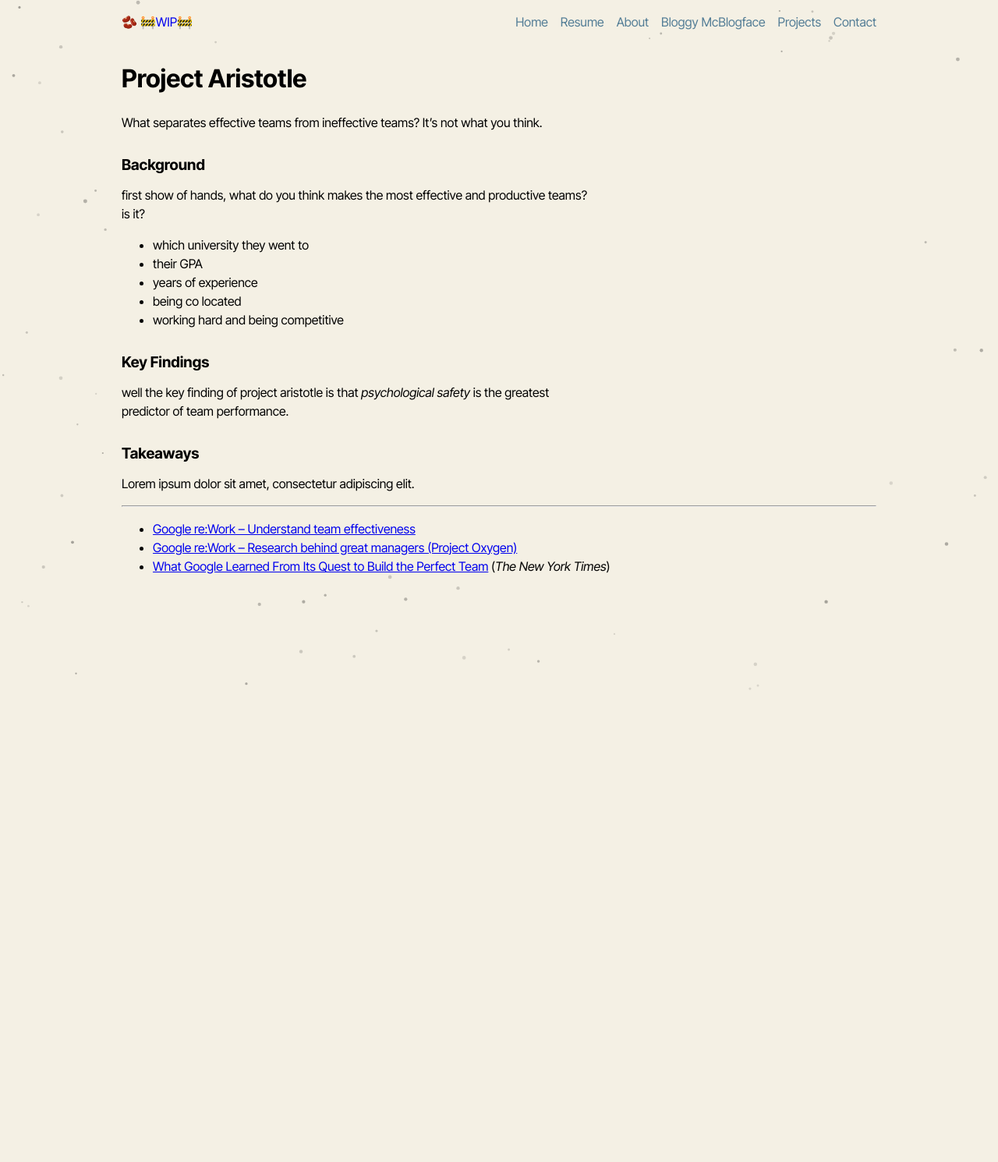
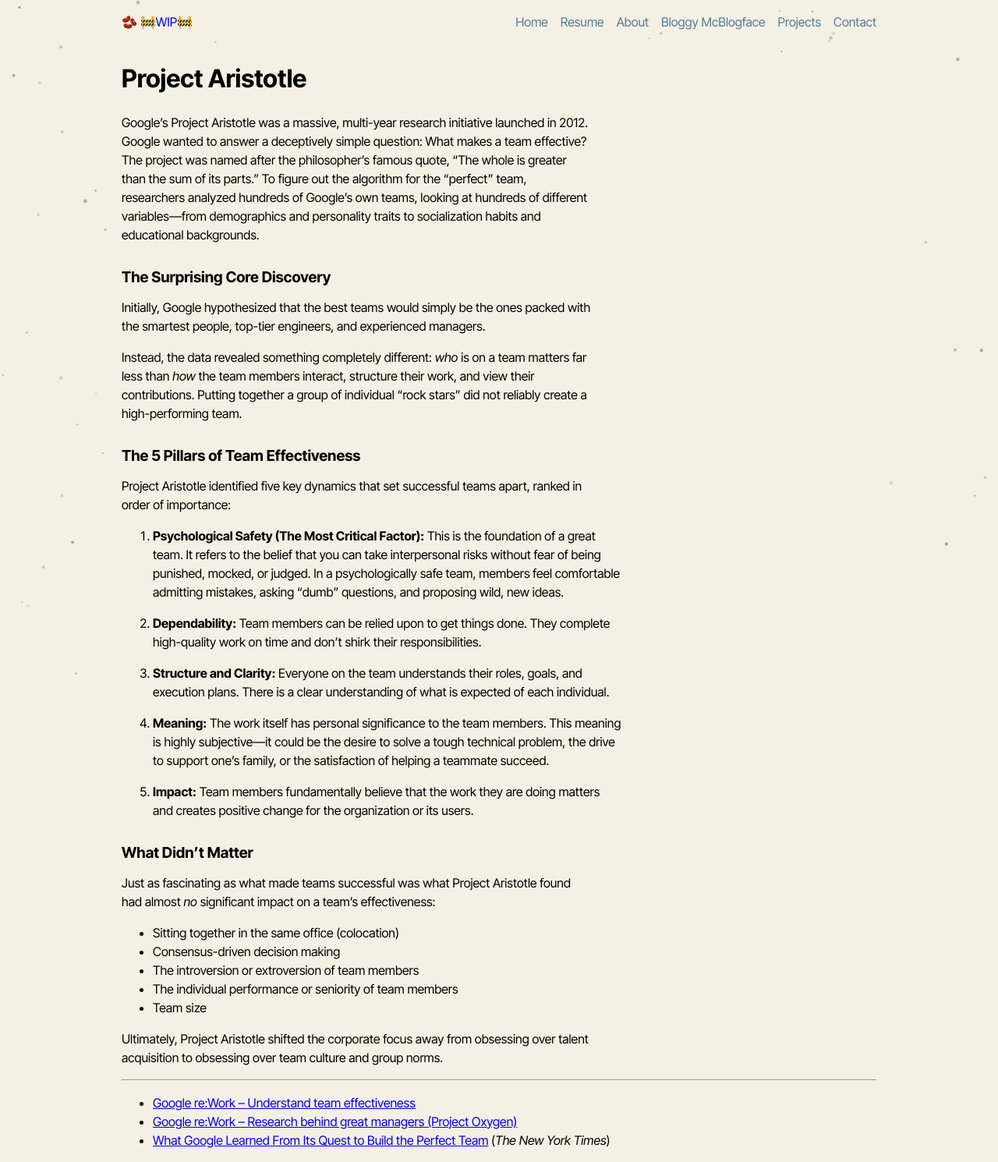
Before and after one commit to TusharSariya/TusharSariya.github.io, a Jekyll site: the page built from aristotle.md, in a window 1280 px wide. Shown: the whole page at 78% size. Built offline with Jekyll 4.4.1, drawn with Linux system fonts in a browser that asks for light colours; before the commit the page ends 900 px from its top, so only the background shows below that.

Commit message:
more oxygen

```diff
--- a/aristotle.md
+++ b/aristotle.md
@@ -4,25 +4,39 @@
 permalink: /project-aristotle
 ---
 
-What separates effective teams from ineffective teams? It's not what you think.
+Google's Project Aristotle was a massive, multi-year research initiative launched in 2012. Google wanted to answer a deceptively simple question: What makes a team effective? The project was named after the philosopher's famous quote, "The whole is greater than the sum of its parts." To figure out the algorithm for the "perfect" team, researchers analyzed hundreds of Google's own teams, looking at hundreds of different variables—from demographics and personality traits to socialization habits and educational backgrounds.
 
-## Background
+## The Surprising Core Discovery
 
-first show of hands, what do you think makes the most effective and productive teams? is it?
+Initially, Google hypothesized that the best teams would simply be the ones packed with the smartest people, top-tier engineers, and experienced managers.
 
-- which university they went to
-- their GPA
-- years of experience
-- being co located
-- working hard and being competitive
+Instead, the data revealed something completely different: *who* is on a team matters far less than *how* the team members interact, structure their work, and view their contributions. Putting together a group of individual "rock stars" did not reliably create a high-performing team.
 
-## Key Findings
+## The 5 Pillars of Team Effectiveness
 
-well the key finding of project aristotle is that *psychological safety* is the greatest predictor of team performance.
+Project Aristotle identified five key dynamics that set successful teams apart, ranked in order of importance:
 
-## Takeaways
+1. **Psychological Safety (The Most Critical Factor):** This is the foundation of a great team. It refers to the belief that you can take interpersonal risks without fear of being punished, mocked, or judged. In a psychologically safe team, members feel comfortable admitting mistakes, asking "dumb" questions, and proposing wild, new ideas.
 
-Lorem ipsum dolor sit amet, consectetur adipiscing elit.
+2. **Dependability:** Team members can be relied upon to get things done. They complete high-quality work on time and don't shirk their responsibilities.
+
+3. **Structure and Clarity:** Everyone on the team understands their roles, goals, and execution plans. There is a clear understanding of what is expected of each individual.
+
+4. **Meaning:** The work itself has personal significance to the team members. This meaning is highly subjective—it could be the desire to solve a tough technical problem, the drive to support one's family, or the satisfaction of helping a teammate succeed.
+
+5. **Impact:** Team members fundamentally believe that the work they are doing matters and creates positive change for the organization or its users.
+
+## What Didn't Matter
+
+Just as fascinating as what made teams successful was what Project Aristotle found had almost *no* significant impact on a team's effectiveness:
+
+- Sitting together in the same office (colocation)
+- Consensus-driven decision making
+- The introversion or extroversion of team members
+- The individual performance or seniority of team members
+- Team size
+
+Ultimately, Project Aristotle shifted the corporate focus away from obsessing over talent acquisition to obsessing over team culture and group norms.
 
 ---
 
--- a/style.css
+++ b/style.css
@@ -151,6 +151,12 @@
   object-fit: contain;
   display: block;
 }
+.blog svg {
+  max-width: 100%;
+  height: 300px;
+  object-fit: contain;
+  display: block;
+}
 
 .blog-card {
   padding: 1rem;
```
Also changed, not shown: blog.html (+6 -5 lines).
